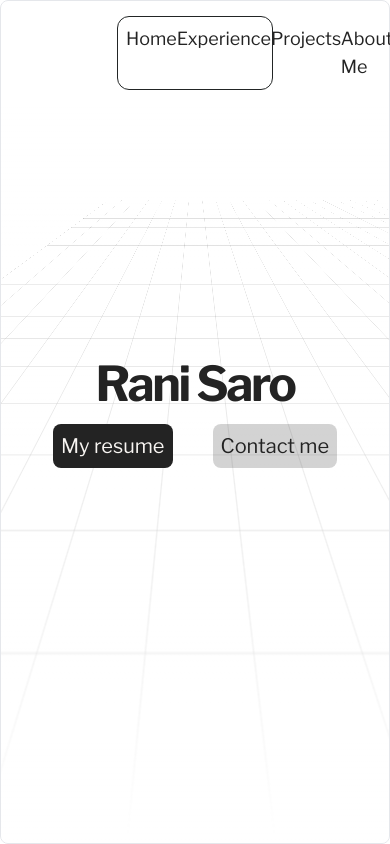
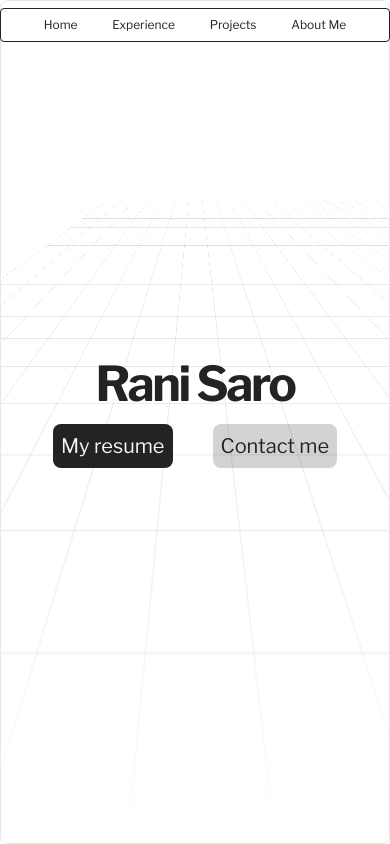
Before and after one commit to Rani-Codes/portfolio, a Next.js app in the folder my-portfolio/: page / in a window 390 px wide. Built offline with nearby package versions, Linux system fonts and the light colour scheme.

Commit message:
add navbar responsiveness

```diff
--- a/my-portfolio/components/Navbar.tsx
+++ b/my-portfolio/components/Navbar.tsx
@@ -1,9 +1,10 @@
+"use client"
 import Link from "next/link"
 
 const Navbar = () => {
   return(
-    <div className="w-full flex justify-center mt-4 fixed z-20">
-        <ul className="flex justify-evenly w-2/5 p-2 text-lg text-primary backdrop-blur bg-opacity-70 bg-white border border-secondary rounded-xl">
+    <nav className="w-full flex justify-center mt-2 sm:mt-4 fixed z-20">
+        <ul className={`flex justify-evenly p-2 w-full border border-secondary text-xs sm:text-sm sm:w-4/5 lg:text-base lg:w-3/5 xl:text-lg text-primary backdrop-blur bg-opacity-70 bg-white rounded sm:rounded-xl`}>
             <li>
                 <Link href="#home">Home</Link>
             </li>
@@ -17,7 +18,7 @@ const Navbar = () => {
                 <Link href="#about">About Me</Link>
             </li>
         </ul>
-    </div>
+    </nav>
   )
 }
 export default Navbar
```
